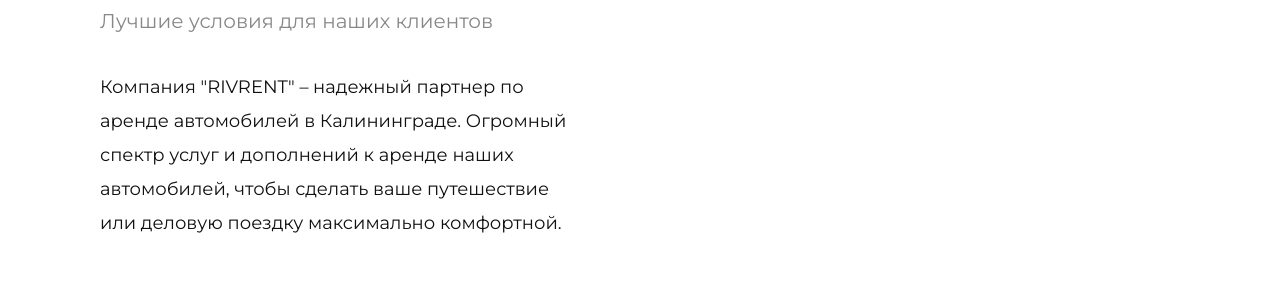
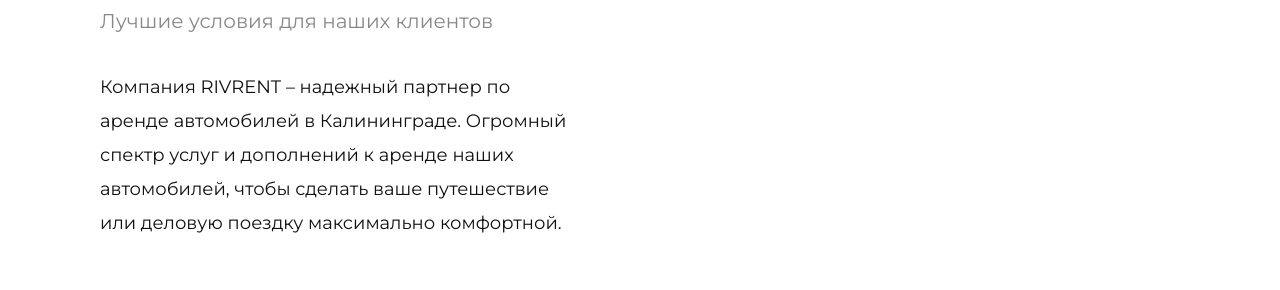
Before and after one commit to pick-studio/rivrent, a Next.js app: page /about in a window 1280 px wide. Shown: the part 197-487 px from the top of the page. Built offline with nearby package versions, Linux system fonts and the light colour scheme.

Commit message:
init-errors-2

```diff
--- a/pages/about/index.js
+++ b/pages/about/index.js
@@ -52,7 +52,7 @@
                                 <p className="subTitle">Лучшие условия для наших клиентов</p>
                             </div>
 
-                            <p className={styles.text}>Компания "RIVRENT" – надежный партнер по аренде автомобилей в Калининграде. Огромный спектр услуг и дополнений к аренде наших автомобилей, чтобы сделать ваше путешествие или деловую поездку максимально комфортной.</p>
+                            <p className={styles.text}>Компания RIVRENT – надежный партнер по аренде автомобилей в Калининграде. Огромный спектр услуг и дополнений к аренде наших автомобилей, чтобы сделать ваше путешествие или деловую поездку максимально комфортной.</p>
 
                             <ul className={styles.aboutList}>
                                 <li className={styles.aboutItem}>
--- a/pages/api/feedback.js
+++ b/pages/api/feedback.js
@@ -3029,7 +3029,7 @@
     })
 
   } catch (err) {
-    console.log(err);
+    (err);
   }
 
   res.status(200).json(req.body);
--- a/pages/catalog/[slug].js
+++ b/pages/catalog/[slug].js
@@ -65,8 +65,6 @@
 }
 
 export default function Product({ currentItem }) {
-    console.log(currentItem);
-
     const [thumbsSwiper, setThumbsSwiper] = React.useState(null);
 
     const [currentPrice, setCurrentPrice] = React.useState();
--- a/pages/catalog/index.js
+++ b/pages/catalog/index.js
@@ -68,9 +68,9 @@
                     <BreadCrumbs array={breadCrumbsCatalog} />
 
                     <div className={styles.list}>
-                        {cars.map((item) => {
+                        {cars.map((item, index) => {
                             return (
-                                <div className={styles.item}>
+                                <div className={styles.item} key={index}>
                                     <Product car={item} catalog={true} />
                                 </div>
                             )
```
